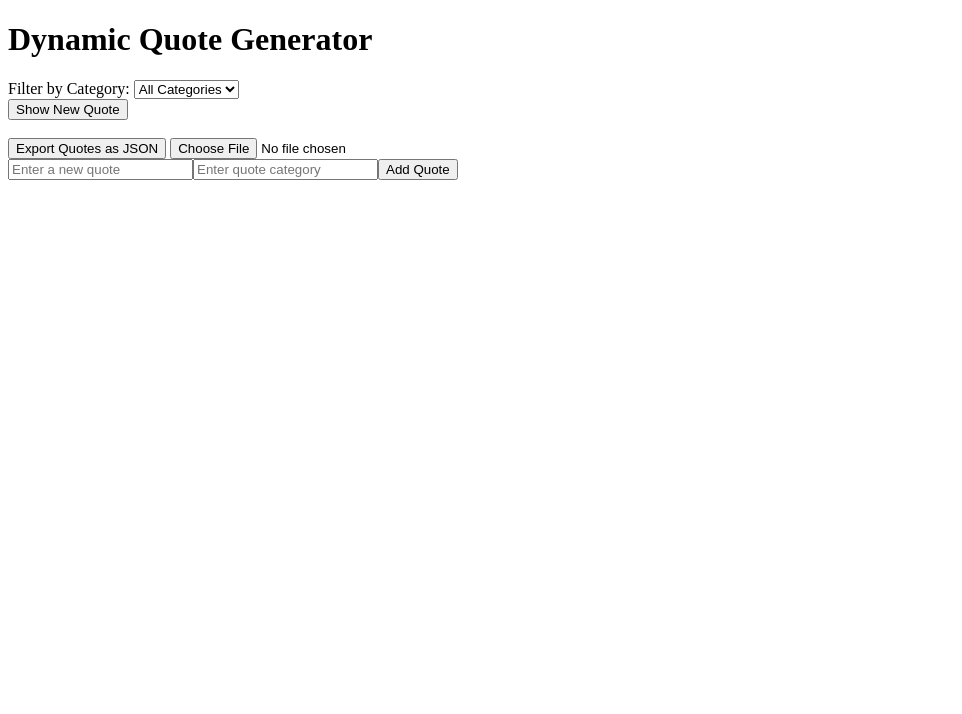
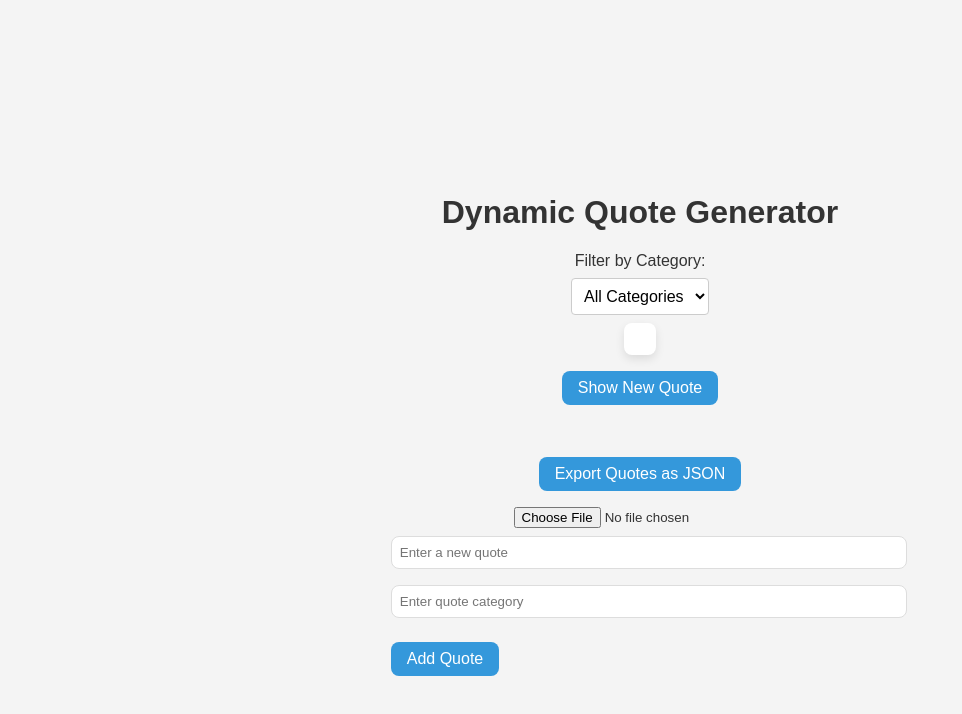
Before and after one commit to esther-must/alx_fe_javascript, a plain HTML site: page dom-manipulation/index.html in a window 1280 px wide. Shown: the whole page, without its empty margins (0-962 px from the left). Drawn offline with Linux system fonts and the light colour scheme.

Commit message:
Syncing Data with Server

```diff
--- a/dom-manipulation/index.html
+++ b/dom-manipulation/index.html
@@ -3,6 +3,7 @@
 <head>
     <meta charset="UTF-8">
     <meta name="viewport" content="width=device-width, initial-scale=1.0">
+    <link rel="stylesheet" href="styles.css">
     <title>Dynamic Quote Generator</title>
 </head>
 <body>
--- a/dom-manipulation/script.js
+++ b/dom-manipulation/script.js
@@ -184,4 +184,72 @@ document.addEventListener("DOMContentLoaded", () => {
     newQuoteBtn.addEventListener("click", showRandomQuote);
     exportBtn.addEventListener("click", exportToJsonFile);
     importFileInput.addEventListener("change", importFromJsonFile);
+
+    async function fetchQuotesFromServer() {
+        try {
+            const response = await fetch("https://jsonplaceholder.typicode.com/posts");
+            let serverQuotes = await response.json();
+
+            // Convert to match the app's structure
+            serverQuotes = serverQuotes.map(q => ({ text: q.title, category: "General", id: q.id }));
+
+            console.log("Fetched quotes from server:", serverQuotes);
+
+            return serverQuotes;
+        } catch (error) {
+            console.error("Error fetching quotes:", error);
+            return [];
+        }
+    }
+
+    async function syncWithServer() {
+        const serverQuotes = await fetchQuotesFromServer();
+        let localQuotes = JSON.parse(localStorage.getItem("quotes")) || [];
+
+        // Conflict resolution: server data takes precedence
+        let mergedQuotes = [...localQuotes, ...serverQuotes].filter(
+            (q, index, self) =>
+                index === self.findIndex((t) => t.text === q.text)
+        );
+
+        localStorage.setItem("quotes", JSON.stringify(mergedQuotes));
+
+        console.log("Data synced with server:", mergedQuotes);
+        populateCategories();
+    }
+
+    function resolveConflicts(localQuotes, serverQuotes) {
+        const localMap = new Map(localQuotes.map(q => [q.id, q]));
+        const serverMap = new Map(serverQuotes.map(q => [q.id, q]));
+
+        // Merge the data, prioritizing server changes
+        serverMap.forEach((serverQuote, id) => {
+            if (localMap.has(id)) {
+                const localQuote = localMap.get(id);
+
+                if (serverQuote.text !== localQuote.text) {
+                    console.warn(`Conflict detected for quote ID ${id}: Using server version.`);
+                }
+            }
+            localMap.set(id, serverQuote);
+        });
+
+        return Array.from(localMap.values());
+    }
+
+    function notifyUser(message) {
+        const notification = document.createElement("div");
+        notification.classList.add("notification");
+        notification.textContent = message;
+
+        document.body.appendChild(notification);
+
+        setTimeout(() => {
+            document.body.removeChild(notification);
+        }, 3000);
+    }
+
+    notifyUser("Data synced with the server. Conflicts resolved where needed.");
+
+    setInterval(syncWithServer, 30000);
 });
--- /dev/null
+++ b/dom-manipulation/styles.css
@@ -0,0 +1,59 @@
+body {
+    font-family: 'Arial', sans-serif;
+    background-color: #f4f4f4;
+    color: #333;
+    display: flex;
+    flex-direction: column;
+    align-items: center;
+    justify-content: center;
+    height: 100vh;
+    padding: 16px;
+}
+
+#quoteDisplay {
+    background: #fff;
+    padding: 16px;
+    border-radius: 8px;
+    box-shadow: 0 4px 10px rgba(0, 0, 0, 0.1);
+    max-width: 500px;
+    text-align: center;
+    font-size: 18px;
+    line-height: 1.5;
+}
+
+button {
+    background: #3498db;
+    color: #fff;
+    border: none;
+    padding: 8px 16px;
+    border-radius: 8px;
+    cursor: pointer;
+    font-size: 16px;
+    transition: 0.3s;
+    margin-top: 16px;
+}
+
+button:hover {
+    background: #2980b9;
+}
+
+input[type="file"] {
+    margin-top: 16px;
+}
+
+#newQuoteText, #newQuoteCategory {
+    width: 100%;
+    padding: 8px;
+    margin: 8px 0;
+    border: 1px solid #ddd;
+    border-radius: 8px;
+}
+
+#categoryFilter {
+    padding: 8px;
+    border-radius: 4px;
+    border: 1px solid #ccc;
+    background: #fff;
+    margin: 8px;
+    font-size: 16px;
+}
```
